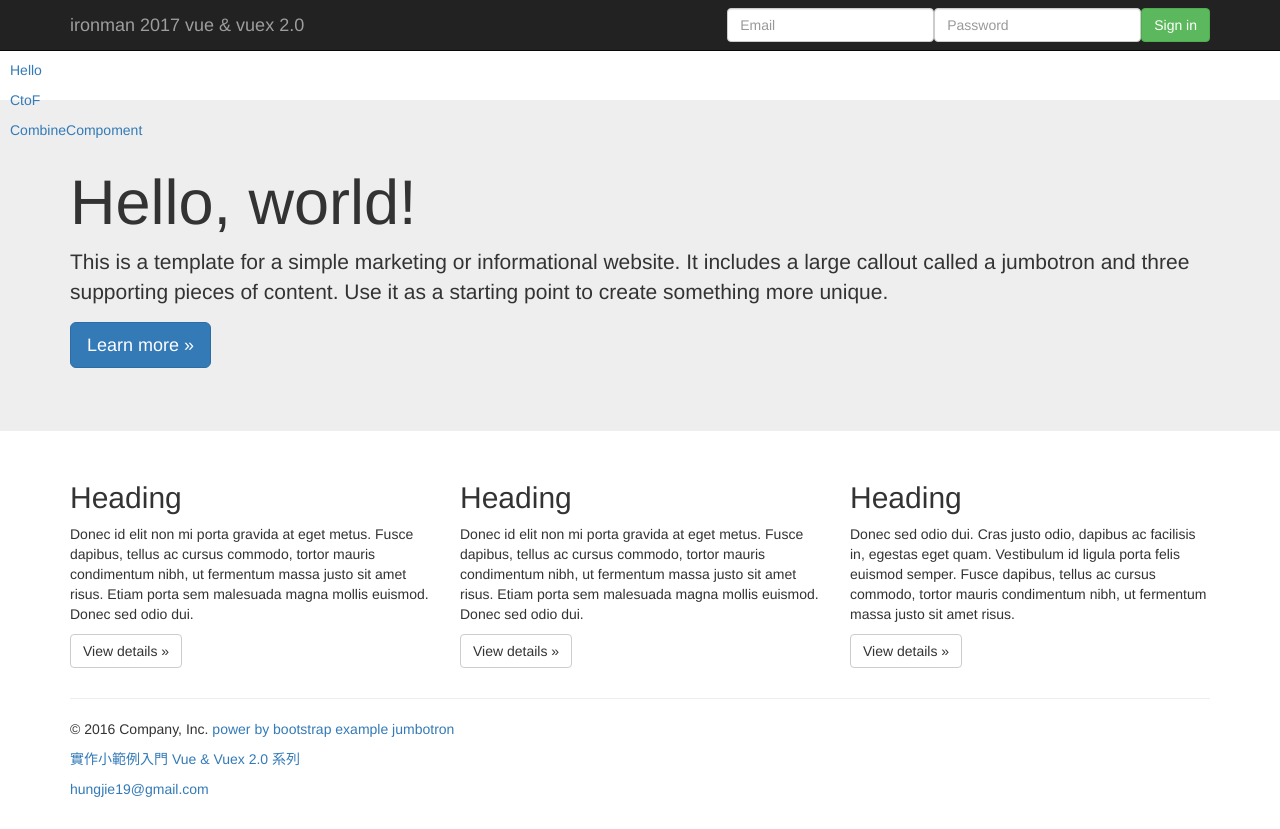
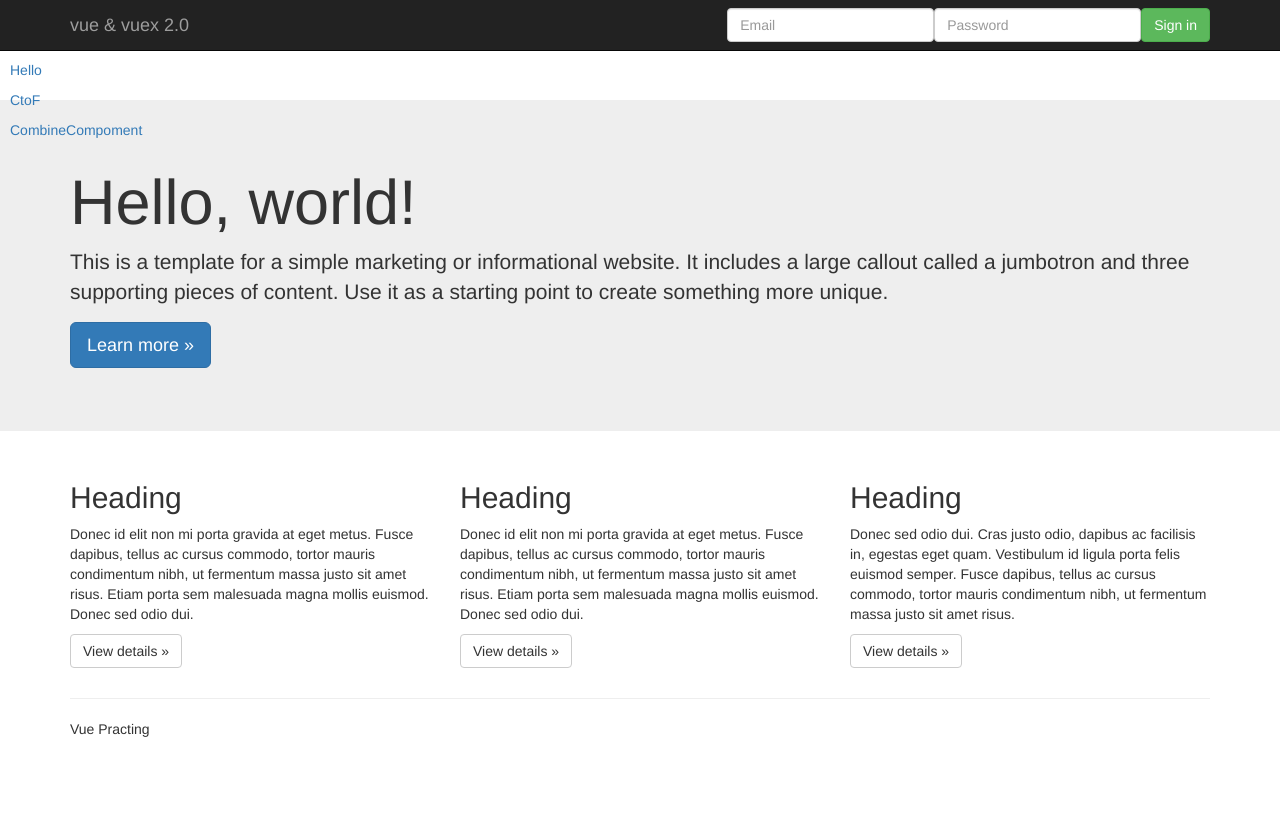
Before and after one commit to wingskyo1/VueProject, a Vue app: page /CombineCompoment in a window 1280 px wide. After the commit the page ends 800 px from the top, so only its background shows below. Built offline with nearby package versions, Linux system fonts and the light colour scheme.

Commit message:
Practice Slot Install Vuex

```diff
--- a/package.json
+++ b/package.json
@@ -9,7 +9,8 @@
     "build": "node build/build.js"
   },
   "dependencies": {
-    "vue": "^2.1.0"
+    "vue": "^2.1.0",
+    "vuex": "^3.0.1"
   },
   "devDependencies": {
     "autoprefixer": "^6.4.0",
--- a/src/components/Container.vue
+++ b/src/components/Container.vue
@@ -10,15 +10,9 @@
     </div>
     <hr>
     <footer>
-      <p>&copy; 2016 Company, Inc.
-        <a href="http://getbootstrap.com/examples/jumbotron/">power by bootstrap example jumbotron</a>
+      <p>Vue Practing
       </p>
-      <p>
-        <a href="http://ithelp.ithome.com.tw/users/20103326/ironman/1114?page=1">實作小範例入門 Vue & Vuex 2.0 系列</a>
-      </p>
-      <p>
-        <a href="mailto:hungjie19@gmail.com">hungjie19@gmail.com</a>
-      </p>
+
     </footer>
   </div>
   <!-- /container -->
--- a/src/components/Navbar.vue
+++ b/src/components/Navbar.vue
@@ -3,27 +3,24 @@
     <div class="container">
       <div class="navbar-header">
         <button type="button" class="navbar-toggle collapsed" data-toggle="collapse" data-target="#navbar" aria-expanded="false" aria-controls="navbar">
-          <span class="sr-only">Toggle navigation</span>
-          <span class="icon-bar"></span>
-          <span class="icon-bar"></span>
-          <span class="icon-bar"></span>
-        </button>
-        <a class="navbar-brand" href="#">ironman 2017 vue & vuex 2.0</a>
+            <span class="sr-only">Toggle navigation</span>
+            <span class="icon-bar"></span>
+            <span class="icon-bar"></span>
+            <span class="icon-bar"></span>
+          </button>
+        <a class="navbar-brand" href="#">vue & vuex 2.0</a>
       </div>
       <div id="navbar" class="navbar-collapse collapse">
+       <!-- 這段slot會插在右邊 -->
         <form class="navbar-form navbar-right">
-          <div class="form-group">
-            <input type="text" placeholder="Email" class="form-control">
-          </div>
-          <div class="form-group">
-            <input type="password" placeholder="Password" class="form-control">
-          </div>
-          <button type="submit" class="btn btn-success">Sign in</button>
+          <slot name="right">
+            <!-- 根據使用Navbar component的頁面可以自訂意 -->
+          </slot>
         </form>
-      </div><!--/.navbar-collapse -->
+      </div>
+      <!--/.navbar-collapse -->
     </div>
   </nav>
-
 </template>
 
 <script>
--- a/src/main.js
+++ b/src/main.js
@@ -2,9 +2,10 @@
 // (runtime-only or standalone) has been set in webpack.base.conf with an alias.
 import Vue from 'vue'
 import VueRouter from 'vue-router'
-
+import Vuex from 'vuex'
 //init
 Vue.use(VueRouter)
+Vue.use(Vuex)
 
 
 //page
--- a/src/page/CombineCompoment.vue
+++ b/src/page/CombineCompoment.vue
@@ -1,6 +1,16 @@
 <template>
   <div id="jumbotron">
-    <nav-bar/>
+    <nav-bar>
+      <div slot="right">
+        <div class="form-group">
+          <input type="text" placeholder="Email" class="form-control">
+        </div>
+        <div class="form-group">
+          <input type="password" placeholder="Password" class="form-control">
+        </div>
+        <button type="submit" class="btn btn-success">Sign in</button>
+      </div>
+    </nav-bar>
     <jumbotron />
     <container :passInList="list" />
   </div>
```
